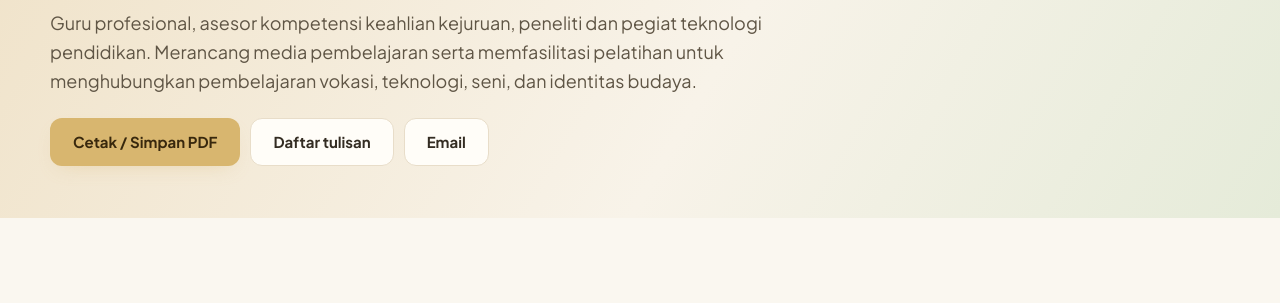
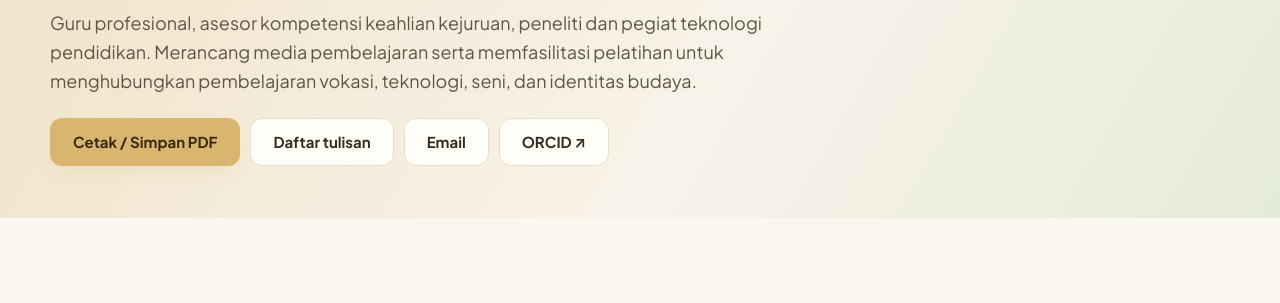
Before and after one commit to rudichaniago/rudichaniago.github.io, a plain HTML site: page cv.html in a window 1280 px wide. Shown: the part 310-613 px from the top of the page. Drawn offline with Linux system fonts and the light colour scheme.

Commit message:
Tambahkan tautan profil ORCID ke CV

```diff
--- a/cv.html
+++ b/cv.html
@@ -3,7 +3,7 @@
 <title>CV Digital · Rudi Nofindra</title><meta name="description" content="CV digital Rudi Nofindra, pendidik vokasi, peneliti teknologi pendidikan, dan penggerak budaya.">
 <link rel="preconnect" href="https://fonts.googleapis.com"><link rel="preconnect" href="https://fonts.gstatic.com" crossorigin><link href="https://fonts.googleapis.com/css2?family=Fraunces:opsz,wght@9..144,600;9..144,700&family=Plus+Jakarta+Sans:wght@400;500;600;700;800&display=swap" rel="stylesheet"><link rel="stylesheet" href="assets/style.css?v=20261124b"><script>(function(){try{var t=localStorage.getItem("rn-theme");if(t)document.documentElement.dataset.theme=t}catch(e){}})();</script></head>
 <body class="page-cv"><header class="nav"><div class="wrap nav__in"><a class="brand" href="index.html"><span class="brand__logo"></span><span>Rudi <b>Nofindra</b></span></a><nav class="nav__links"><a href="index.html#profil">Profil</a><a href="tulisan.html">Tulisan</a><a href="kelola.html">Kelola Tulisan</a><a href="index.html">Beranda</a></nav><button class="icon-btn" id="themeBtn" type="button" aria-label="Ganti tema">◐</button></div></header>
-<main><section class="page-hero"><div class="wrap"><p class="eyebrow">Profil profesional</p><h1 class="cv-name" id="name">Rudi Nofindra</h1><p class="cv-role" id="role"></p><p class="lead" id="summary"></p><div class="cv-actions"><button class="btn btn--primary" onclick="window.print()">Cetak / Simpan PDF</button><a class="btn btn--ghost" href="tulisan.html">Daftar tulisan</a><a class="btn btn--ghost" href="mailto:rudinofindra17@gmail.com">Email</a></div></div></section>
+<main><section class="page-hero"><div class="wrap"><p class="eyebrow">Profil profesional</p><h1 class="cv-name" id="name">Rudi Nofindra</h1><p class="cv-role" id="role"></p><p class="lead" id="summary"></p><div class="cv-actions"><button class="btn btn--primary" onclick="window.print()">Cetak / Simpan PDF</button><a class="btn btn--ghost" href="tulisan.html">Daftar tulisan</a><a class="btn btn--ghost" href="mailto:rudinofindra17@gmail.com">Email</a><a class="btn btn--ghost" href="https://orcid.org/0000-0002-5158-4240" target="_blank" rel="noopener">ORCID ↗</a></div></div></section>
 <section class="section"><div class="wrap cv-layout"><aside><div class="cv-block"><p class="eyebrow">Kontak &amp; fokus</p><h2>Bidang kerja</h2><div id="contact"></div><ul class="cv-list" id="expertise"></ul><h3 class="sub">Penghargaan</h3><ul class="cv-list" id="honors"></ul><h3 class="sub">Jejaring</h3><ul class="cv-list" id="organizations"></ul></div></aside>
 <div><div class="cv-block"><p class="eyebrow">Pendidikan</p><h2>Latar pendidikan</h2><div class="cv-timeline" id="education"></div></div><div class="cv-block" style="margin-top:20px"><p class="eyebrow">Pengalaman</p><h2>Pengalaman kerja</h2><div class="cv-timeline" id="experience"></div></div><div class="cv-block" style="margin-top:20px"><p class="eyebrow">Pelatihan &amp; kontribusi</p><h2>Narasumber dan fasilitator pilihan</h2><div class="cv-timeline" id="speaking"></div></div><div class="cv-block" style="margin-top:20px"><p class="eyebrow">Publikasi</p><h2>Tulisan, buku &amp; karya ilmiah</h2><div class="cv-timeline" id="publications"></div><p style="margin-top:20px"><a class="btn btn--ghost" href="tulisan.html">Jelajahi arsip tulisan ↗</a></p></div></div></div></section></main>
 <footer class="foot"><div class="wrap foot__in"><p>© <span id="year"></span> Rudi Nofindra · Curriculum Vitae</p><p class="foot__links"><a href="index.html">Beranda</a><a href="tulisan.html">Tulisan</a></p></div></footer>
```
